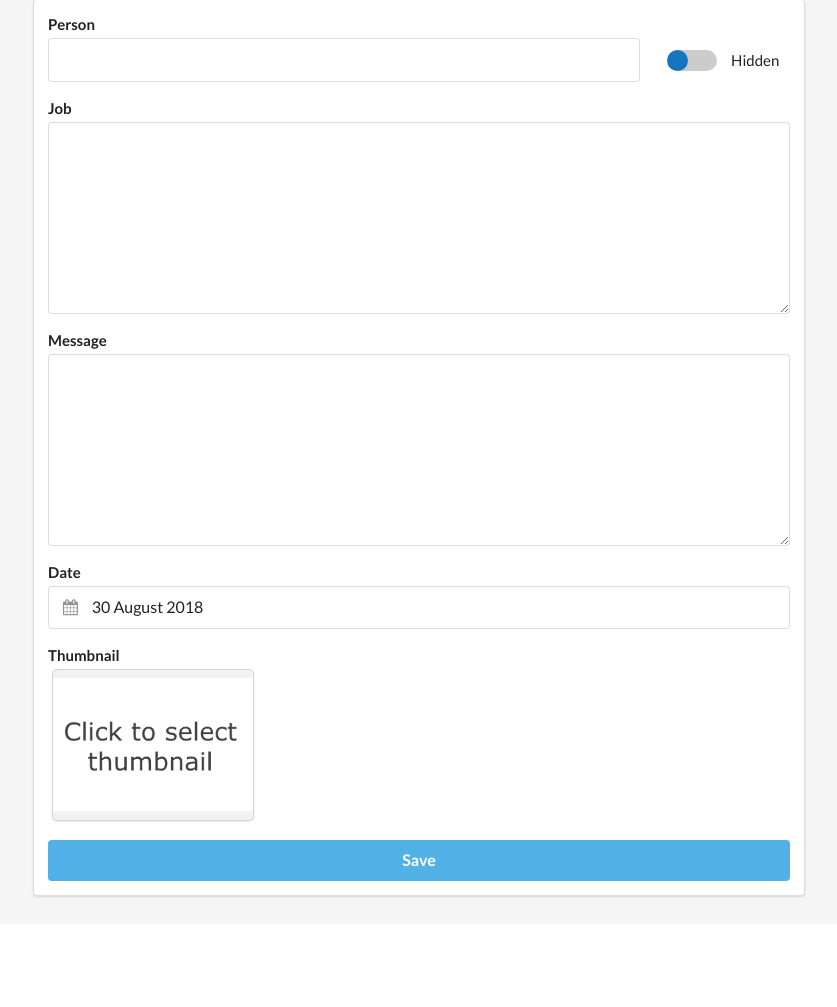
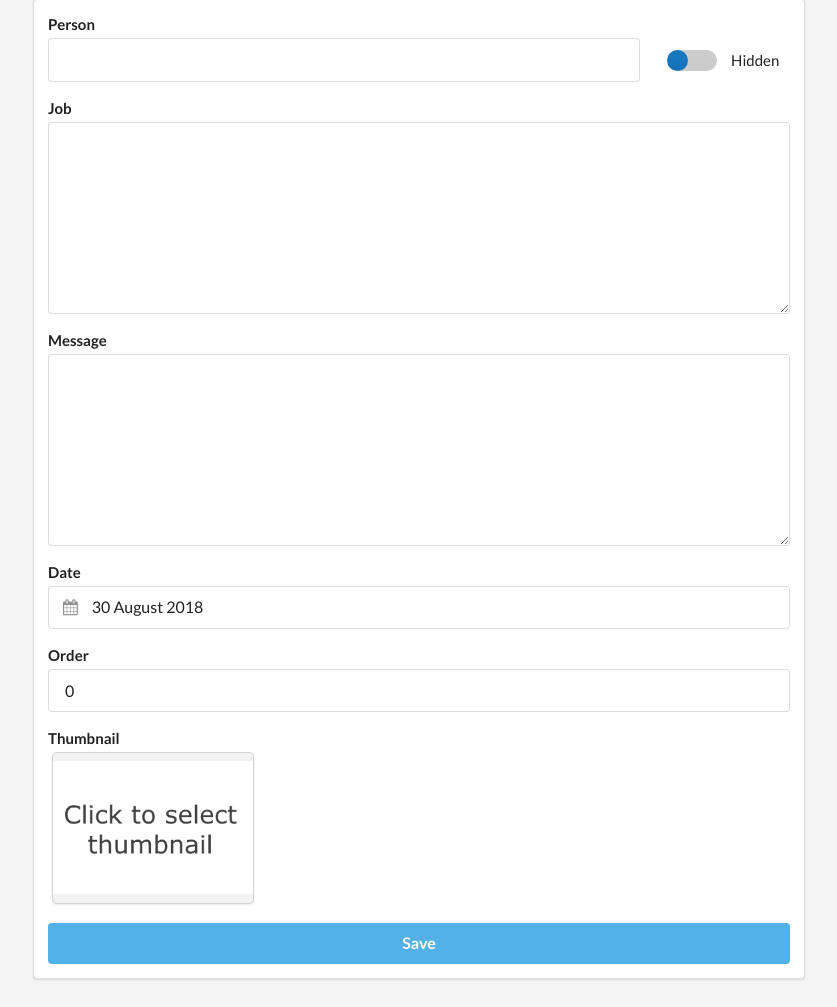
Before and after one commit to ecuatox/scienceshaped, a Django app: page /projects/testimonial/1/edit/ in a window 1280 px wide. Shown: the part 122-1129 px from the top of the page, without its empty margins (221-1058 px from the left). Before the commit the page ends 1020 px from the top, so only its background shows below. Run offline with Django 3.2, Linux system fonts and the light colour scheme; the visitor is signed in with stand-in values (Sample User, id 1); data that the repository does not hold is empty; some libraries are stand-ins or nearby versions.

Commit message:
Add testimonial order

```diff
--- a/projects/admin.py
+++ b/projects/admin.py
@@ -61,6 +61,7 @@ class TestimonialAdmin(admin.ModelAdmin):
         ('Meta', {
             'fields': [
                 'date',
+                'order',
                 'hidden',
             ]
         }),
--- a/projects/models.py
+++ b/projects/models.py
@@ -18,7 +18,7 @@ class Illustration(models.Model):
     pdf = models.FileField(upload_to='pdfs', blank=True, null=True, verbose_name='PDF')
 
     main_image = models.ForeignKey(Image, on_delete=models.SET_NULL, blank=True, null=True,
-                                  related_name='%(app_label)s_%(class)s_related_image')
+                                   related_name='%(app_label)s_%(class)s_related_image')
     thumbnail = models.ForeignKey(Image, on_delete=models.SET_NULL, blank=True, null=True,
                                   related_name='%(app_label)s_%(class)s_related_thumb')
     thumbnail_size = models.CharField(max_length=4, default=100, verbose_name='Thumbnail size (%)')
@@ -54,11 +54,11 @@ class IllustrationCategory(models.Model):
     tag = models.CharField(max_length=100, unique=True)
     thumb = models.ImageField(upload_to="categories")
 
+    class Meta:
+        ordering = ['order']
+
     def __str__(self):
         return self.title
-
-    class Meta:
-        ordering = ['order']
 
 
 class Testimonial(models.Model):
@@ -68,6 +68,10 @@ class Testimonial(models.Model):
     hidden = models.BooleanField(default=False, verbose_name='Hidden')
     thumbnail = models.ForeignKey(Image, on_delete=models.SET_NULL, blank=True, null=True)
     date = models.DateField(default=timezone.now, verbose_name='Date')
+    order = models.IntegerField(default=0)
+
+    class Meta:
+        ordering = ['order']
 
     def message_lines(self):
         return self.message.split('\n')
--- a/projects/templates/projects/testimonial_edit.html
+++ b/projects/templates/projects/testimonial_edit.html
@@ -125,6 +125,22 @@
             </div>
           </div>
 
+          <div class="field">
+            <label for="{{ form.order.id_for_label }}">
+              Order
+            </label>
+            <div class="ui left input">
+            <input id="{{ form.order.id_for_label }}" name="order" type="number"
+                value="{{ form.order.value|default:0 }}">
+            </div>
+
+            {% if form.order.errors %}
+              <div class="ui blue pointing label">
+                {{ form.order.errors.0 }}
+              </div>
+            {% endif %}
+          </div>
+
           <div class="field image">
             <label for="{{ form.thumbnail.id_for_label }}">Thumbnail</label>
             <input id="{{ form.thumbnail.id_for_label }}" style="display: none;" name="thumbnail" type="number"
```
